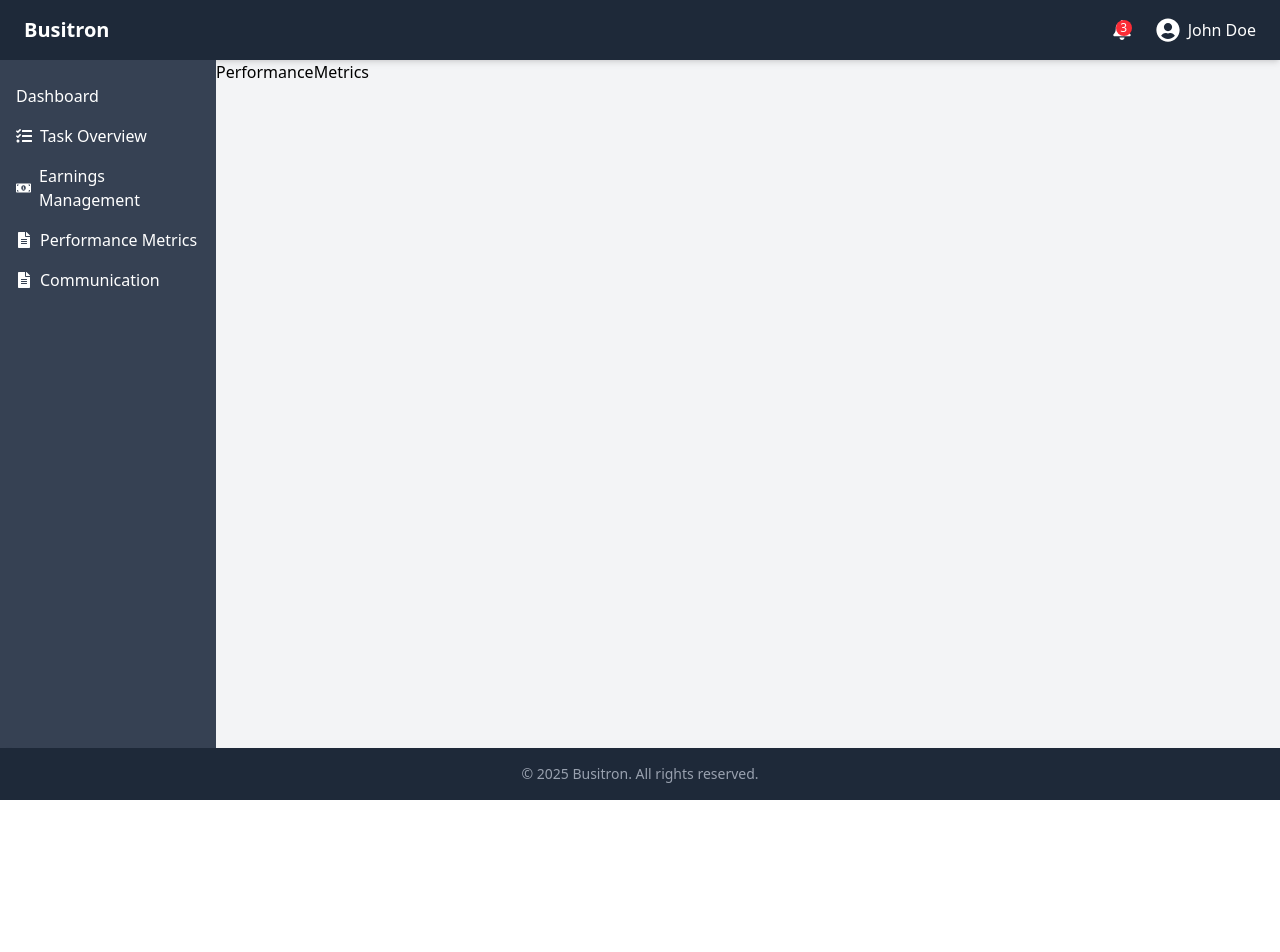
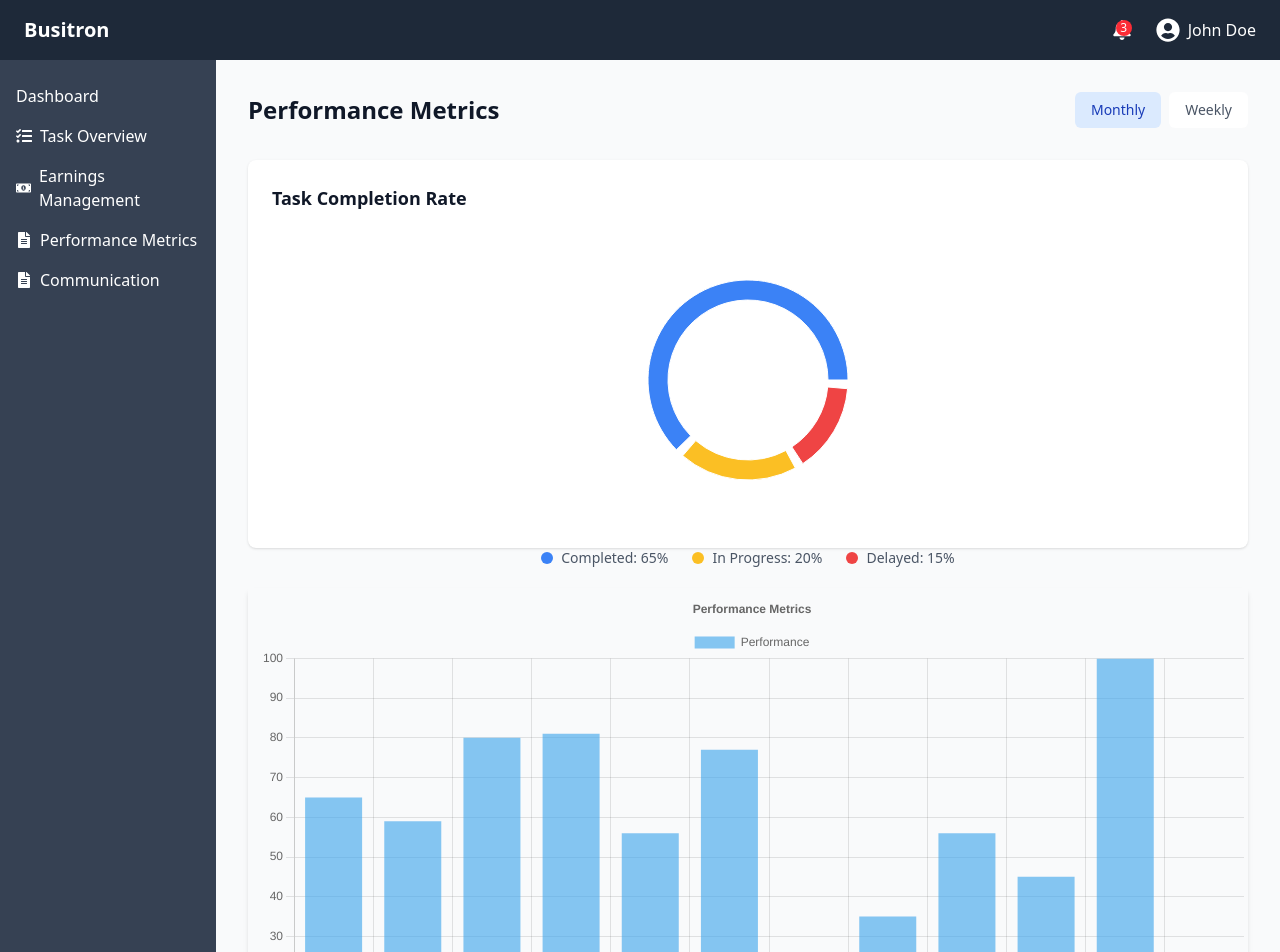
Before and after one commit to vishnusharmi/CompanyWebSite, a React app in the folder company-website/: page /company/metrics in a window 1280 px wide. Shown: the top 952 px of the page. Before the commit the page ends 800 px from the top, so only its background shows below. Built offline with nearby package versions, Linux system fonts and the light colour scheme; the HTML template or start-up script is replaced by a standard one.

Commit message:
permonce matrics designed

```diff
--- a/company-website/package.json
+++ b/company-website/package.json
@@ -11,9 +11,11 @@
   },
   "dependencies": {
     "@tailwindcss/vite": "^4.0.3",
+    "chart.js": "^4.4.7",
     "framer-motion": "^12.4.1",
     "lucide-react": "^0.474.0",
     "react": "^18.3.1",
+    "react-chartjs-2": "^5.3.0",
     "react-circular-progressbar": "^2.1.0",
     "react-dom": "^18.3.1",
     "react-icons": "^5.4.0",
--- /dev/null
+++ b/company-website/src/components/thirdPartDash/pages/performanceMetrics/BarGraphs.jsx
@@ -0,0 +1,68 @@
+import { Bar } from "react-chartjs-2";
+import {
+  Chart as ChartJS,
+  CategoryScale,
+  LinearScale,
+  BarElement,
+  Title,
+  Tooltip,
+  Legend,
+} from "chart.js";
+
+ChartJS.register(
+  CategoryScale,
+  LinearScale,
+  BarElement,
+  Title,
+  Tooltip,
+  Legend
+);
+const data = {
+  labels: [
+    "January",
+    "February",
+    "March",
+    "April",
+    "May",
+    "June",
+    "July",
+    "August",
+    "September",
+    "October",
+    "November",
+    "December",
+  ],
+  datasets: [
+    {
+      label: "Performance",
+      data: [65, 59, 80, 81, 56, 77, 23, 35, 56, 45, 100, 12],
+      backgroundColor: "rgba(54, 162, 235, 0.6)",
+    },
+  ],
+};
+const options = {
+  responsive: true,
+  plugins: {
+    legend: { position: "top" },
+    title: { display: true, text: "Performance Metrics" },
+  },
+  scales: {
+    x: {
+      categoryPercentage: 0.3,
+      barPercentage: 0.7,
+    },
+    y: {
+      beginAtZero: true,
+    },
+  },
+};
+
+function BarGraphs() {
+  return (
+    <div className="p-1 pl-3 text-white  shadow-md h-150 overflow-hidden">
+      <Bar data={data} options={options} className="w-fit" />
+    </div>
+  );
+}
+
+export default BarGraphs;
--- a/company-website/src/components/thirdPartDash/pages/performanceMetrics/PerformanceMetrics.jsx
+++ b/company-website/src/components/thirdPartDash/pages/performanceMetrics/PerformanceMetrics.jsx
@@ -1,11 +1,244 @@
-import React from 'react'
+import React, { useState } from "react";
+import { PieChart, Pie, Cell, ResponsiveContainer, Tooltip } from "recharts";
+import { Star, Calendar } from "lucide-react";
+import BarGraphs from "./BarGraphs";
 
-function PerformanceMetrics() {
+// Custom Card Components
+const Card = ({ children, className = "" }) => (
+  <div className={`bg-white rounded-lg shadow-sm p-6 ${className}`}>
+    {children}
+  </div>
+);
+
+const CardHeader = ({ children, className = "" }) => (
+  <div className={`mb-6 ${className}`}>{children}</div>
+);
+
+const CardTitle = ({ children, className = "" }) => (
+  <h3 className={`text-lg font-semibold text-gray-900 ${className}`}>
+    {children}
+  </h3>
+);
+
+const CardContent = ({ children, className = "" }) => (
+  <div className={className}>{children}</div>
+);
+
+const PerformanceMetrics = () => {
+  const [timeRange, setTimeRange] = useState("month");
+  const [feedbackCategoryFilter, setFeedbackCategoryFilter] = useState("all");
+
+  // Sample data remains the same
+  const completionData = [
+    { status: "Completed", value: 65 },
+    { status: "In Progress", value: 20 },
+    { status: "Delayed", value: 15 },
+  ];
+
+  const recentFeedback = [
+    {
+      id: 1,
+      task: "Website Redesign",
+      rating: 5,
+      comment: "Excellent work, delivered ahead of schedule",
+      date: "2025-02-10",
+      efficiency: 98,
+      category: "Positive",
+    },
+    {
+      id: 2,
+      task: "API Integration",
+      rating: 4,
+      comment: "Good work, met all requirements",
+      date: "2025-02-08",
+      efficiency: 95,
+      category: "Neutral",
+    },
+    {
+      id: 3,
+      task: "Database Optimization",
+      rating: 5,
+      comment: "Outstanding performance and communication",
+      date: "2025-02-05",
+      efficiency: 97,
+      category: "Positive",
+    },
+  ];
+
+  const COLORS = ["#3b82f6", "#fbbf24", "#ef4444"];
+
+  const renderRatingStars = (rating) => {
+    return [...Array(5)].map((_, index) => (
+      <Star
+        key={index}
+        className={`w-4 h-4 ${
+          index < Math.floor(rating)
+            ? "text-yellow-400 fill-yellow-400"
+            : "text-gray-300"
+        }`}
+      />
+    ));
+  };
+
+  const filteredFeedback =
+    feedbackCategoryFilter === "all"
+      ? recentFeedback
+      : recentFeedback.filter(
+          (feedback) => feedback.category === feedbackCategoryFilter
+        );
+
   return (
-    <div>
-      PerformanceMetrics
+    <div className="max-h-[1000px] overflow-y-scroll ">
+      <div className=" bg-gray-50 py-8 px-4 sm:px-6 lg:px-8">
+        <div className="max-w-7xl mx-auto">
+          {/* Header Section */}
+          <div className="mb-8">
+            <div className="flex flex-col sm:flex-row justify-between items-start sm:items-center space-y-4 sm:space-y-0">
+              <h1 className="text-2xl font-bold text-gray-900">
+                Performance Metrics
+              </h1>
+              <div className="flex space-x-2">
+                <button
+                  className={`px-4 py-2 rounded-md text-sm font-medium transition-colors ${
+                    timeRange === "month"
+                      ? "bg-blue-100 text-blue-800"
+                      : "bg-white text-gray-600 hover:bg-gray-50"
+                  }`}
+                  onClick={() => setTimeRange("month")}
+                >
+                  Monthly
+                </button>
+                <button
+                  className={`px-4 py-2 rounded-md text-sm font-medium transition-colors ${
+                    timeRange === "week"
+                      ? "bg-blue-100 text-blue-800"
+                      : "bg-white text-gray-600 hover:bg-gray-50"
+                  }`}
+                  onClick={() => setTimeRange("week")}
+                >
+                  Weekly
+                </button>
+              </div>
+            </div>
+          </div>
+
+          {/* Task Completion Chart */}
+          <div className="mb-10">
+            <Card>
+              <CardHeader>
+                <CardTitle>Task Completion Rate</CardTitle>
+              </CardHeader>
+              <CardContent>
+                <div className="h-72">
+                  <ResponsiveContainer width="100%" height="100%">
+                    <PieChart>
+                      <Pie
+                        data={completionData}
+                        cx="50%"
+                        cy="50%"
+                        innerRadius={80}
+                        outerRadius={100}
+                        paddingAngle={5}
+                        dataKey="value"
+                      >
+                        {completionData.map((entry, index) => (
+                          <Cell key={`cell-${index}`} fill={COLORS[index]} />
+                        ))}
+                      </Pie>
+                      <Tooltip />
+                    </PieChart>
+                  </ResponsiveContainer>
+
+                  <div className="flex justify-center items-center space-x-6 mt-6">
+                    {completionData.map((entry, index) => (
+                      <div key={entry.status} className="flex items-center">
+                        <div
+                          className="w-3 h-3 rounded-full mr-2"
+                          style={{ backgroundColor: COLORS[index] }}
+                        />
+                        <span className="text-sm text-gray-600">
+                          {entry.status}: {entry.value}%
+                        </span>
+                      </div>
+                    ))}
+                  </div>
+                </div>
+              </CardContent>
+            </Card>
+          </div>
+
+          <div>
+            <BarGraphs />
+          </div>
+          {/* Feedback Filters */}
+          <div className="mb-6 mt-10">
+            <div className="flex flex-wrap gap-2">
+              {["all", "Positive", "Neutral", "Negative"].map((category) => (
+                <button
+                  key={category}
+                  className={`px-4 py-2 rounded-md text-sm font-medium transition-colors ${
+                    feedbackCategoryFilter === category
+                      ? "bg-blue-100 text-blue-800"
+                      : "bg-white text-gray-600 hover:bg-gray-50"
+                  }`}
+                  onClick={() => setFeedbackCategoryFilter(category)}
+                >
+                  {category === "all" ? "All Feedback" : `${category} Feedback`}
+                </button>
+              ))}
+            </div>
+          </div>
+
+          {/* Recent Feedback */}
+          <Card className="mb-50">
+            <CardHeader>
+              <CardTitle>Recent Feedback</CardTitle>
+            </CardHeader>
+            <CardContent>
+              <div className="space-y-4">
+                {filteredFeedback.map((feedback) => (
+                  <div
+                    key={feedback.id}
+                    className="p-4 bg-gray-50 rounded-lg hover:bg-gray-100 transition-colors"
+                  >
+                    <div className="flex flex-col sm:flex-row justify-between items-start sm:items-center space-y-2 sm:space-y-0">
+                      <div className="space-y-1">
+                        <h3 className="font-semibold text-gray-900">
+                          {feedback.task}
+                        </h3>
+                        <p className="text-sm text-gray-600">
+                          {feedback.comment}
+                        </p>
+                      </div>
+                      <div className="flex items-center space-x-2">
+                        <div className="flex">
+                          {renderRatingStars(feedback.rating)}
+                        </div>
+                        <span className="text-sm text-gray-500">
+                          {feedback.rating}/5
+                        </span>
+                      </div>
+                    </div>
+                    <div className="flex flex-col sm:flex-row justify-between items-start sm:items-center mt-4 space-y-2 sm:space-y-0">
+                      <div className="flex items-center text-sm text-gray-500">
+                        <Calendar className="w-4 h-4 mr-1" />
+                        {new Date(feedback.date).toLocaleDateString()}
+                      </div>
+                      <div className="flex items-center">
+                        <span className="text-sm text-gray-600">
+                          Efficiency: {feedback.efficiency}%
+                        </span>
+                      </div>
+                    </div>
+                  </div>
+                ))}
+              </div>
+            </CardContent>
+          </Card>
+        </div>
+      </div>
     </div>
-  )
-}
+  );
+};
 
-export default PerformanceMetrics
+export default PerformanceMetrics;
```
Also changed, not shown: company-website/src/index.css (+5 -7 lines), 1 other file (tests, documents, lock files or other folders).
